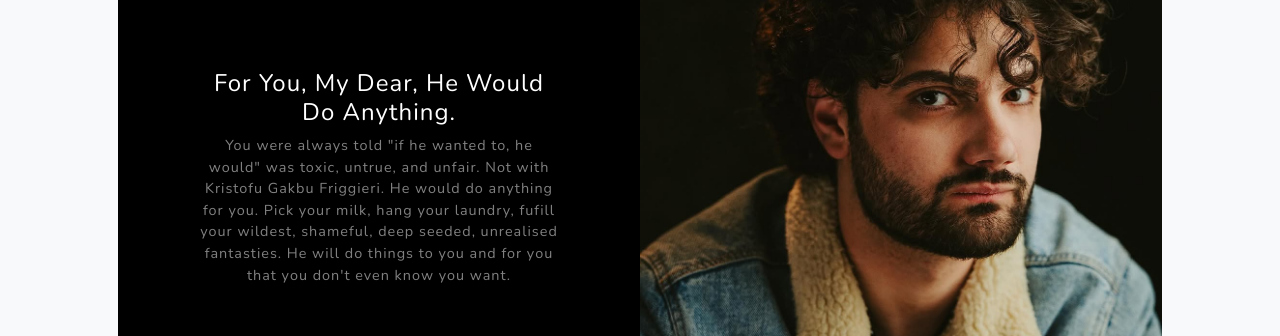
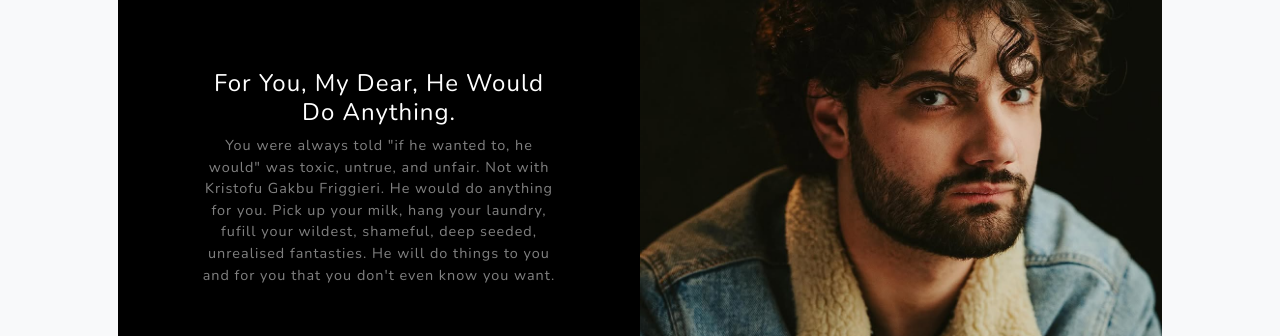
Before and after one commit to lukeabela38/kristofru-gakbu-friggieri, a plain HTML site: page index.html in a window 1280 px wide. Shown: the part 3360-3696 px from the top of the page. Drawn offline with nearby package versions, Linux system fonts and the light colour scheme.

Commit message:
Do something

```diff
--- a/index.html
+++ b/index.html
@@ -94,7 +94,7 @@
                             <div class="d-flex h-100">
                                 <div class="project-text w-100 my-auto text-center text-lg-right">
                                     <h4 class="text-white">For You, My Dear, He Would Do Anything.</h4>
-                                    <p class="mb-0 text-white-50">You were always told "if he wanted to, he would" was toxic, untrue, and unfair. Not with Kristofu Gakbu Friggieri. He would do anything for you. Pick your milk, hang your laundry, fufill your wildest, shameful, deep seeded, unrealised fantasties. He will do things to you and for you that you don't even know you want.</p>
+                                    <p class="mb-0 text-white-50">You were always told "if he wanted to, he would" was toxic, untrue, and unfair. Not with Kristofu Gakbu Friggieri. He would do anything for you. Pick up your milk, hang your laundry, fufill your wildest, shameful, deep seeded, unrealised fantasties. He will do things to you and for you that you don't even know you want.</p>
                                 </div>
                             </div>
                         </div>
```
